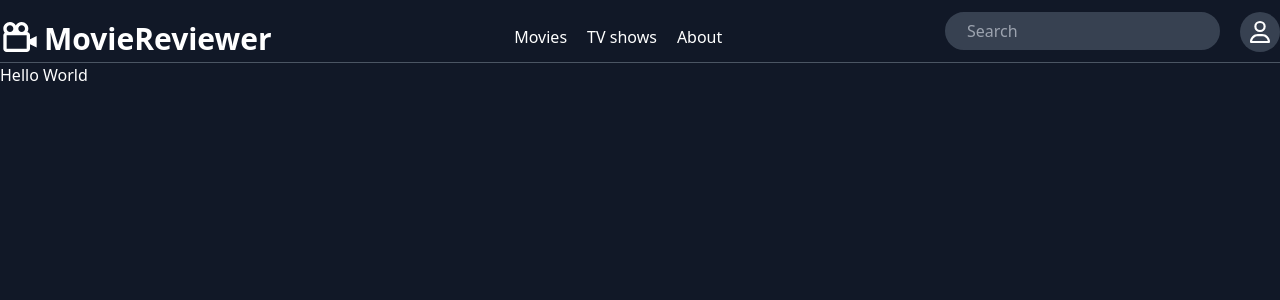
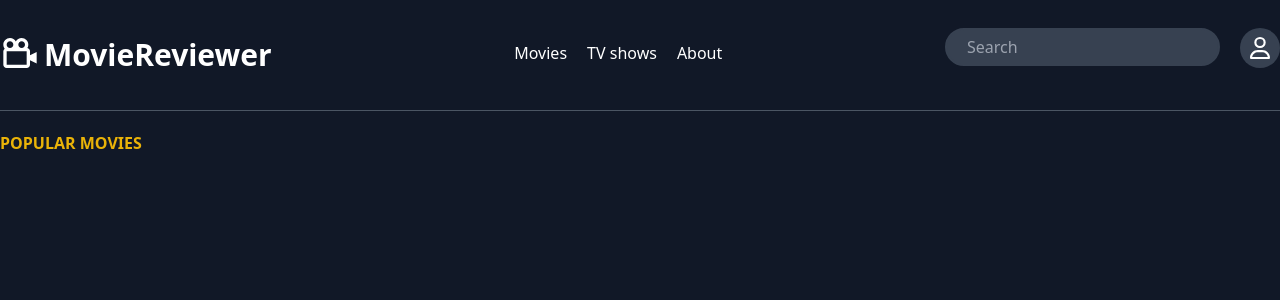
Before and after one commit to Piootrekk/vue-movie-reviews, a Vue app: page / in a window 1280 px wide. Shown: the top 300 px of the page. Built offline with nearby package versions, Linux system fonts and the light colour scheme.

Commit message:
margin fixes

```diff
--- a/src/App.vue
+++ b/src/App.vue
@@ -1,23 +1,18 @@
 <template>
   <Header />
-  <h1>{{ HelloWord }}</h1>
-
+  <MainText />
 </template>
 
 <script>
-import Header from './layout/Header/Header.vue';
+import Header from "./layout/Header/Header.vue";
+import MainText from "./layout/Main/MainText.vue";
 export default {
   components: {
     Header,
+    MainText,
   },
   name: "App",
-  data() {
-    return {
-      HelloWord: "Hello World",
-    };
-  },
-  methods: {},
+  data() {},
 };
 </script>
-
 <style></style>
--- /dev/null
+++ b/src/components/SearchIcon.vue
@@ -0,0 +1,18 @@
+<template>
+    <img :src="mySVG" :height="heigth" :width="width" alt="camera" class="hover:text-gray-400"/>
+  </template>
+
+  <script>
+  export default {
+    name: "SearchIcon",
+    props: {
+      heigth: String,
+      width: String,
+    },
+    data() {
+      return {
+        mySVG: require("@/assets/icons/search.svg"),
+      };
+    },
+  };
+  </script>
--- a/src/layout/Header/Header.vue
+++ b/src/layout/Header/Header.vue
@@ -1,6 +1,6 @@
 <template>
-  <header class="flex justify-between mt-3 mx-auto container border-b border-gray-600">
-    <div class="flex ">
+  <header class="flex justify-between mt-3 mx-auto container border-b border-gray-600 pb-8 pt-4">
+    <div class="flex cursor-pointer">
       <SvgIcon height="40" width="40" />
       <h1 class="mb-2 text-3xl ml-1 mt-3 font-extrabold leading-none ">MovieReviewer</h1>
     </div>
--- a/src/layout/Header/HeaderNavItems.vue
+++ b/src/layout/Header/HeaderNavItems.vue
@@ -1,9 +1,19 @@
 <template>
   <div class="self-center">
     <ul class="flex">
-      <li class="ml-5 hover:text-gray-400" >Movies</li>
-      <li class="ml-5 hover:text-gray-400">TV shows</li>
-      <li class="ml-5 hover:text-gray-400">About</li>
+      <li
+        class="ml-5 hover:text-gray-400 cursor-pointer"
+        @click="setPopularMoviesTrue"
+      >
+        Movies
+      </li>
+      <li
+        class="ml-5 hover:text-gray-400 cursor-pointer"
+        @click="setPopularShowsTrue"
+      >
+        TV shows
+      </li>
+      <li class="ml-5 hover:text-gray-400 cursor-pointer">About</li>
     </ul>
   </div>
 </template>
@@ -12,8 +22,20 @@
 export default {
   name: "HeaderNavItems",
   data() {
-    return {};
+    return {
+      isPopularMovies: true,
+      isPopularTvShows: false
+    };
   },
-  methods: {},
+  methods: {
+    setPopularMoviesTrue() {
+      this.isPopularMovies = true;
+      this.isPopularTvShows = false;
+    },
+    setPopularShowsTrue() {
+      this.isPopularMovies = false;
+      this.isPopularTvShows = true;
+    }
+  }
 };
 </script>
--- a/src/layout/Header/HeaderSearch.vue
+++ b/src/layout/Header/HeaderSearch.vue
@@ -8,7 +8,7 @@
     <div
       class="w-10 h-10 rounded-full overflow-hidden bg-gray-700 flex items-center justify-center "
     >
-      <ProfileIcon height="20" width="20" />
+      <ProfileIcon height="20" width="20" class="cursor-pointer"/>
     </div>
   </div>
 </template>
--- /dev/null
+++ b/src/layout/Main/MainText.vue
@@ -0,0 +1,26 @@
+<template>
+  <div class="mx-auto container flex mt-6">
+    <h2 class="uppercase text-yellow-500 font-extrabold leading-none">
+      {{ popularText }}
+    </h2>
+  </div>
+</template>
+
+<script>
+export default {
+  name: "MainText",
+  data() {
+    return {
+      PopularMovies: "Popular Movies",
+      PopularTvShows: "Popular TV Shows",
+    };
+  },
+  computed: {
+    popularText() {
+      if (this.isPopularMovies) return this.PopularMovies;
+      else if (this.isPopularTvShows) return this.PopularTvShows;
+      return "Popular Movies";
+    },
+  },
+};
+</script>
--- /dev/null
+++ b/src/services/Api.vue
@@ -0,0 +1,14 @@
+<template>
+
+</template>
+
+<script>
+export default {
+  name: "Api",
+  data() {
+    return {};
+  },
+  methods: {},
+};
+
+</script>
```
Also changed, not shown: src/assets/icons/search.svg (added), src/layout/Main/MainContainer.vue (added).
